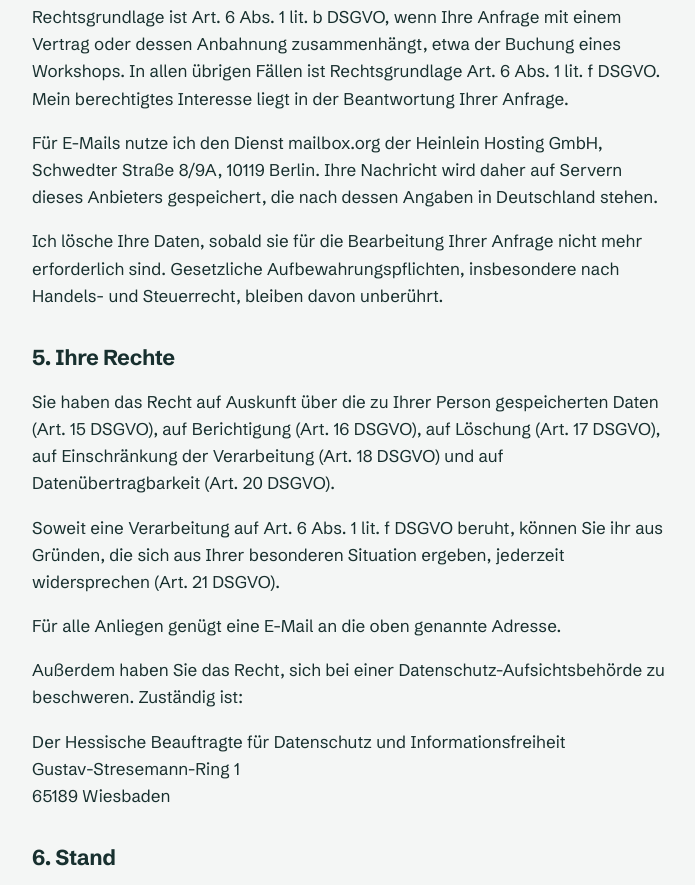
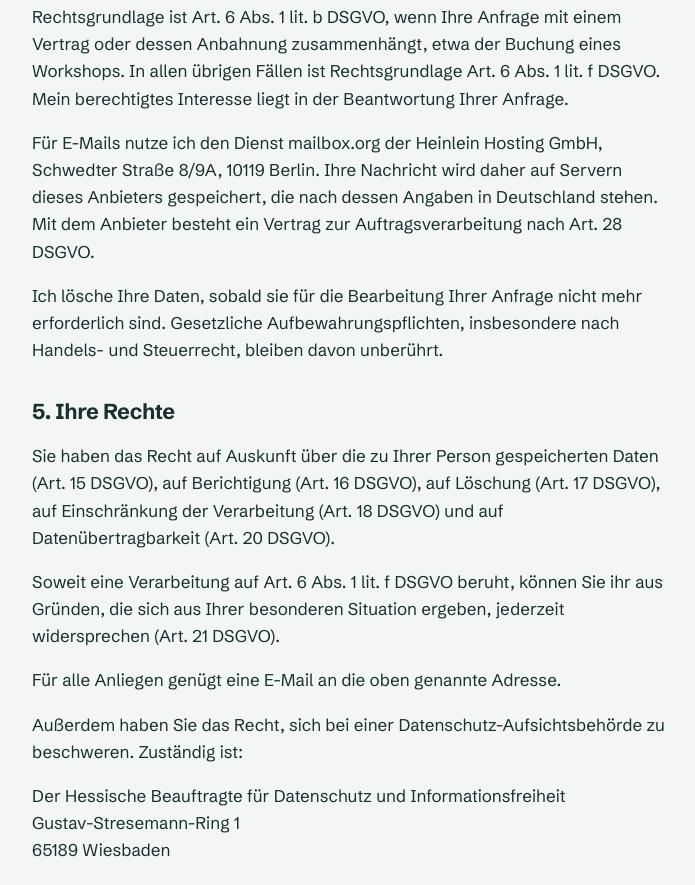
Before and after one commit to julianpetri9/simplework, a plain HTML site: page datenschutz.html in a window 1280 px wide. Shown: the part 1480-2365 px from the top of the page, without its empty margins (272-967 px from the left). Drawn offline with Linux system fonts and the light colour scheme.

Commit message:
Datenschutz: Vertrag zur Auftragsverarbeitung mit mailbox.org genannt
Co-Authored-By: Claude Fable 5.2 <noreply@anthropic.com>

```diff
--- a/datenschutz.html
+++ b/datenschutz.html
@@ -196,7 +196,7 @@
     <h2>4. Kontakt per E-Mail</h2>
     <p>Wenn Sie mir eine E-Mail schreiben, verarbeite ich Ihre E-Mail-Adresse, Ihren Namen, soweit Sie ihn angeben, und den Inhalt Ihrer Nachricht, um Ihre Anfrage zu beantworten.</p>
     <p>Rechtsgrundlage ist Art. 6 Abs. 1 lit. b DSGVO, wenn Ihre Anfrage mit einem Vertrag oder dessen Anbahnung zusammenhängt, etwa der Buchung eines Workshops. In allen übrigen Fällen ist Rechtsgrundlage Art. 6 Abs. 1 lit. f DSGVO. Mein berechtigtes Interesse liegt in der Beantwortung Ihrer Anfrage.</p>
-    <p>Für E-Mails nutze ich den Dienst mailbox.org der Heinlein Hosting GmbH, Schwedter Straße 8/9A, 10119 Berlin. Ihre Nachricht wird daher auf Servern dieses Anbieters gespeichert, die nach dessen Angaben in Deutschland stehen.</p>
+    <p>Für E-Mails nutze ich den Dienst mailbox.org der Heinlein Hosting GmbH, Schwedter Straße 8/9A, 10119 Berlin. Ihre Nachricht wird daher auf Servern dieses Anbieters gespeichert, die nach dessen Angaben in Deutschland stehen. Mit dem Anbieter besteht ein Vertrag zur Auftragsverarbeitung nach Art. 28 DSGVO.</p>
     <p>Ich lösche Ihre Daten, sobald sie für die Bearbeitung Ihrer Anfrage nicht mehr erforderlich sind. Gesetzliche Aufbewahrungspflichten, insbesondere nach Handels- und Steuerrecht, bleiben davon unberührt.</p>
 
     <h2>5. Ihre Rechte</h2>
```
Also changed, not shown: 1 other file.
